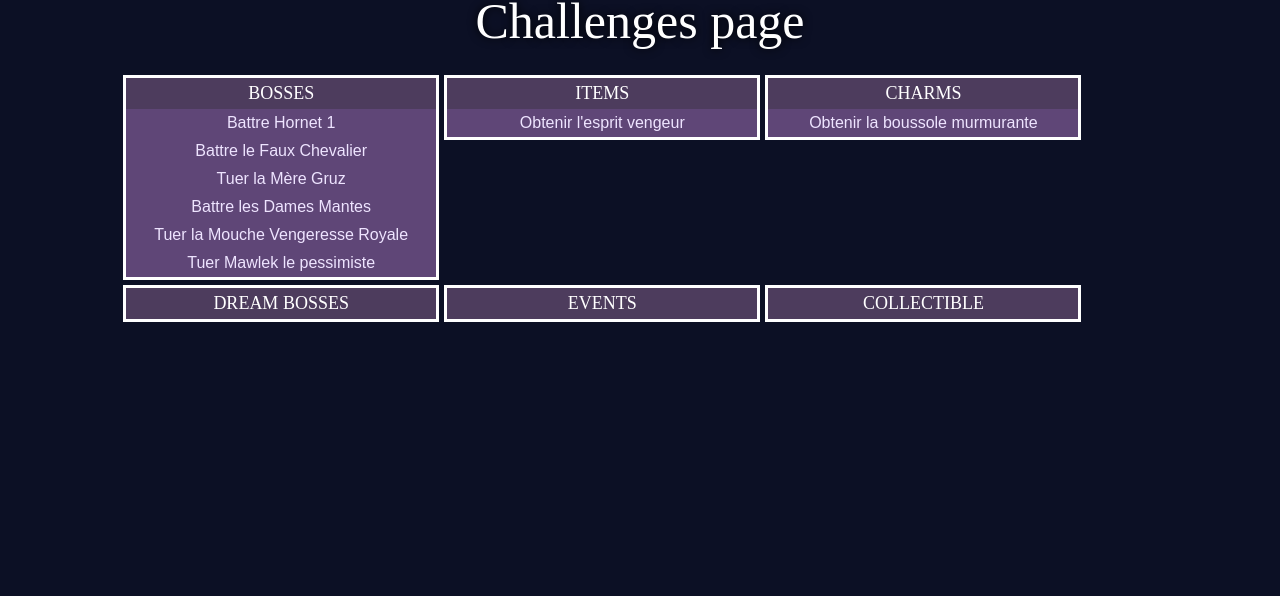
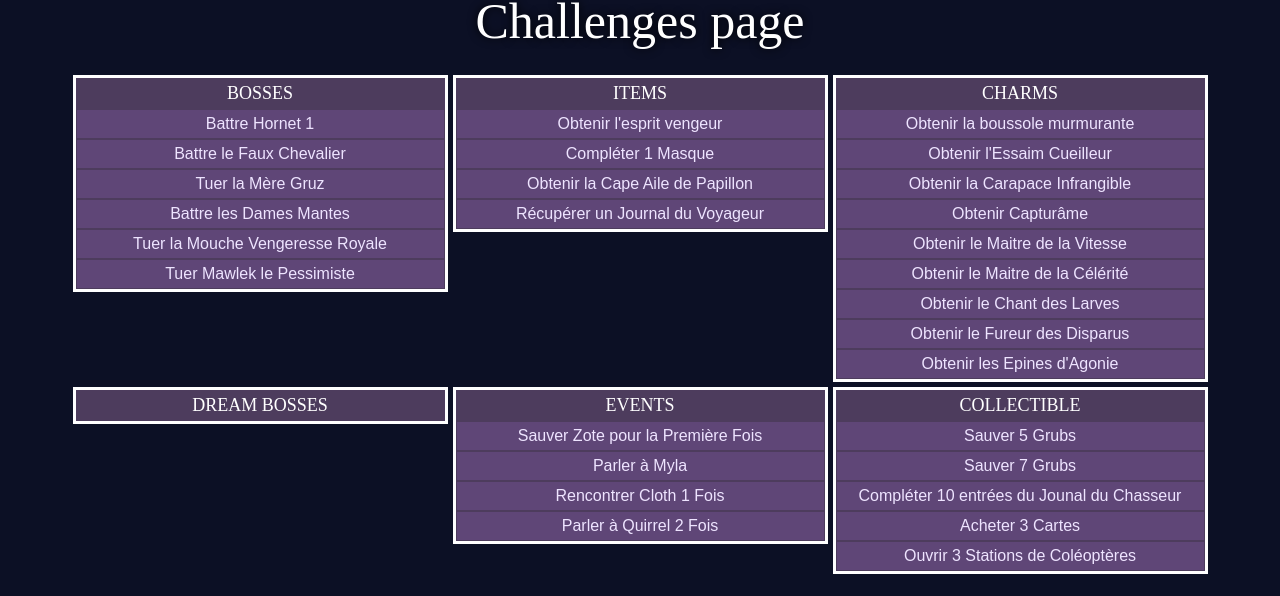
Before and after one commit to Tekatre/BingoHK, a SvelteKit app in the folder hallownest_bingo/: page /challenges in a window 1280 px wide. Shown: the part 713-1309 px from the top of the page. Before the commit the page ends 1060 px from the top, so only its background shows below. Built offline with nearby package versions, Linux system fonts and the light colour scheme.

Commit message:
[+] json challenges are now displayed

```diff
--- a/hallownest_bingo/src/public/challenges.json
+++ b/hallownest_bingo/src/public/challenges.json
@@ -1,10 +1,30 @@
 [
-  { "id": 1, "name": "compass", "kind": "charm", "desc_en": "Get the wayward compass", "desc_fr": "Obtenir la boussole murmurante", "diff": 1},
-  { "id": 2, "name": "fireball", "kind": "item", "desc_en": "Get vengeful spirit", "desc_fr": "Obtenir l'esprit vengeur", "diff": 1},
-  { "id": 3, "name": "honert1", "kind": "boss", "desc_en": "Beat Hornet 1", "desc_fr": "Battre Hornet 1", "diff": 1},
-  { "id": 4, "name": "falseknight", "kind": "boss", "desc_en": "Beat False Knight", "desc_fr": "Battre le Faux Chevalier", "diff": 1},
-  { "id": 5, "name": "gruz", "kind": "boss", "desc_en": "Slay Gruz mother", "desc_fr": "Tuer la Mère Gruz", "diff": 1},
-  { "id": 6, "name": "mantislords", "kind": "boss", "desc_en": "Beat Matnis Lords", "desc_fr": "Battre les Dames Mantes", "diff": 1},
-  { "id": 7, "name": "vengefly", "kind": "boss", "desc_en": "Slay Vengefly King", "desc_fr": "Tuer la Mouche Vengeresse Royale", "diff": 1},
-  { "id": 3, "name": "Honert1", "kind": "boss", "desc_en": "Slay Brooding Mawlek", "desc_fr": "Tuer Mawlek le pessimiste", "diff": 1}
+  { "id": 1, "name": "compass", "kind": "charm", "diff": 1, "desc_en": "Get the wayward compass", "desc_fr": "Obtenir la boussole murmurante"},
+  { "id": 2, "name": "vengefulspirit", "kind": "item", "diff": 1, "desc_en": "Get vengeful spirit", "desc_fr": "Obtenir l'esprit vengeur"},
+  { "id": 3, "name": "honert1", "kind": "boss", "diff": 1, "desc_en": "Beat Hornet 1", "desc_fr": "Battre Hornet 1"},
+  { "id": 4, "name": "falseknight", "kind": "boss", "diff": 1, "desc_en": "Beat False Knight", "desc_fr": "Battre le Faux Chevalier"},
+  { "id": 5, "name": "gruz", "kind": "boss", "diff": 1, "desc_en": "Slay Gruz mother", "desc_fr": "Tuer la Mère Gruz"},
+  { "id": 6, "name": "mantislords", "kind": "boss", "diff": 1, "desc_en": "Beat Matnis Lords", "desc_fr": "Battre les Dames Mantes"},
+  { "id": 7, "name": "vengefly", "kind": "boss", "diff": 1, "desc_en": "Slay Vengefly King", "desc_fr": "Tuer la Mouche Vengeresse Royale"},
+  { "id": 8, "name": "mawlek", "kind": "boss", "diff": 1, "desc_en": "Slay Brooding Mawlek", "desc_fr": "Tuer Mawlek le Pessimiste"},
+  { "id": 9, "name": "gatheringswarm", "kind": "charm", "diff": 1, "desc_en": "Get Gathering Swarm", "desc_fr": "Obtenir l'Essaim Cueilleur"},
+  { "id": 10, "name": "stalwartshell", "kind": "charm", "diff": 1, "desc_en": "Get Stalwart Shell", "desc_fr": "Obtenir la Carapace Infrangible"},
+  { "id": 11, "name": "soulcatcher", "kind": "charm", "diff": 1, "desc_en": "Get Soul Catcher", "desc_fr": "Obtenir Capturâme"},
+  { "id": 12, "name": "sprintmaster", "kind": "charm", "diff": 1, "desc_en": "Get Sprintmaster", "desc_fr": "Obtenir le Maitre de la Vitesse"},
+  { "id": 13, "name": "dashmaster", "kind": "charm", "diff": 1, "desc_en": "Get Dashmaster", "desc_fr": "Obtenir le Maitre de la Célérité"},
+  { "id": 14, "name": "grubsong", "kind": "charm", "diff": 1, "desc_en": "Get Grubsong", "desc_fr": "Obtenir le Chant des Larves "},
+  { "id": 15, "name": "fury", "kind": "charm", "diff": 1, "desc_en": "Get Fury of the Fallen", "desc_fr": "Obtenir le Fureur des Disparus"},
+  { "id": 16, "name": "thorns", "kind": "charm", "diff": 1, "desc_en": "Get Thorns of Agony", "desc_fr": "Obtenir les Epines d'Agonie"},
+  { "id": 17, "name": "1mask", "kind": "item", "diff": 1, "desc_en": "Complete 1 Mask", "desc_fr": "Compléter 1 Masque"},
+  { "id": 18, "name": "mothwingcloak", "kind": "item", "diff": 1, "desc_en": "Get Mothwink Cloak", "desc_fr": "Obtenir la Cape Aile de Papillon"},
+  { "id": 19, "name": "journal", "kind": "item", "diff": 1, "desc_en": "Get a Wanderer's Journal", "desc_fr": "Récupérer un Journal du Voyageur"},
+  { "id": 20, "name": "zote1", "kind": "event", "diff": 1, "desc_en": "Save Zote for the First Time", "desc_fr": "Sauver Zote pour la Première Fois"},
+  { "id": 21, "name": "mylatalk", "kind": "event", "diff": 1, "desc_en": "Talk to Myla", "desc_fr": "Parler à Myla"},
+  { "id": 22, "name": "cloth1", "kind": "event", "diff": 1, "desc_en": "Meet Cloth 1 Time", "desc_fr": "Rencontrer Cloth 1 Fois"},
+  { "id": 23, "name": "quirrel2", "kind": "event", "diff": 1, "desc_en": "Talk to Quirrel Twice", "desc_fr": "Parler à Quirrel 2 Fois"},
+  { "id": 24, "name": "grub5", "kind": "coll", "diff": 1, "desc_en": "Save 5 Grubs", "desc_fr": "Sauver 5 Grubs"},
+  { "id": 25, "name": "grub7", "kind": "coll", "diff": 1, "desc_en": "Save 7 Grubs", "desc_fr": "Sauver 7 Grubs"},
+  { "id": 26, "name": "hunter10", "kind": "coll", "diff": 1, "desc_en": "Complete 10 Entries in the Hunter's Journal", "desc_fr": "Compléter 10 entrées du Jounal du Chasseur"},
+  { "id": 27, "name": "map3", "kind": "coll", "diff": 1, "desc_en": "Buy 3 Maps", "desc_fr": "Acheter 3 Cartes"},
+  { "id": 28, "name": "station3", "kind": "coll", "diff": 1, "desc_en": "Open 3 Stag Stations", "desc_fr": "Ouvrir 3 Stations de Coléoptères"}
 ]
--- a/hallownest_bingo/src/style.css
+++ b/hallownest_bingo/src/style.css
@@ -345,6 +345,7 @@ input[type="button"] {
   display: flex;
   flex-direction: row;
   flex-wrap: wrap;
+  justify-content: center;
 
   row-gap: 5px;
   column-gap: 5px;
@@ -375,6 +376,9 @@ tr {
 
   padding: 5px 0 5px 0;
 
+  border: solid var(--darkBG-D);
+  border-width: 0.5px;
+
   color: var(--lightTxt-D);
   font-size: medium;
   font-family: sans-serif;
```
